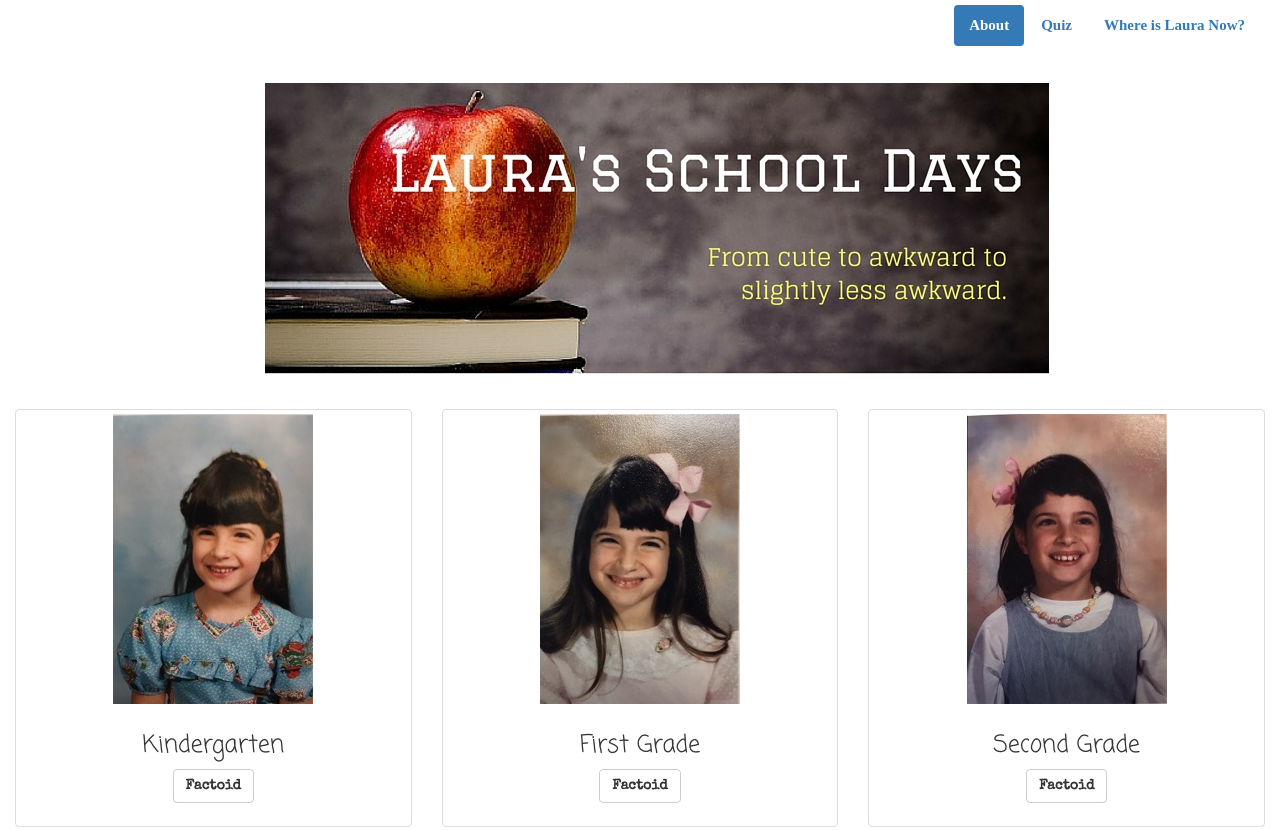
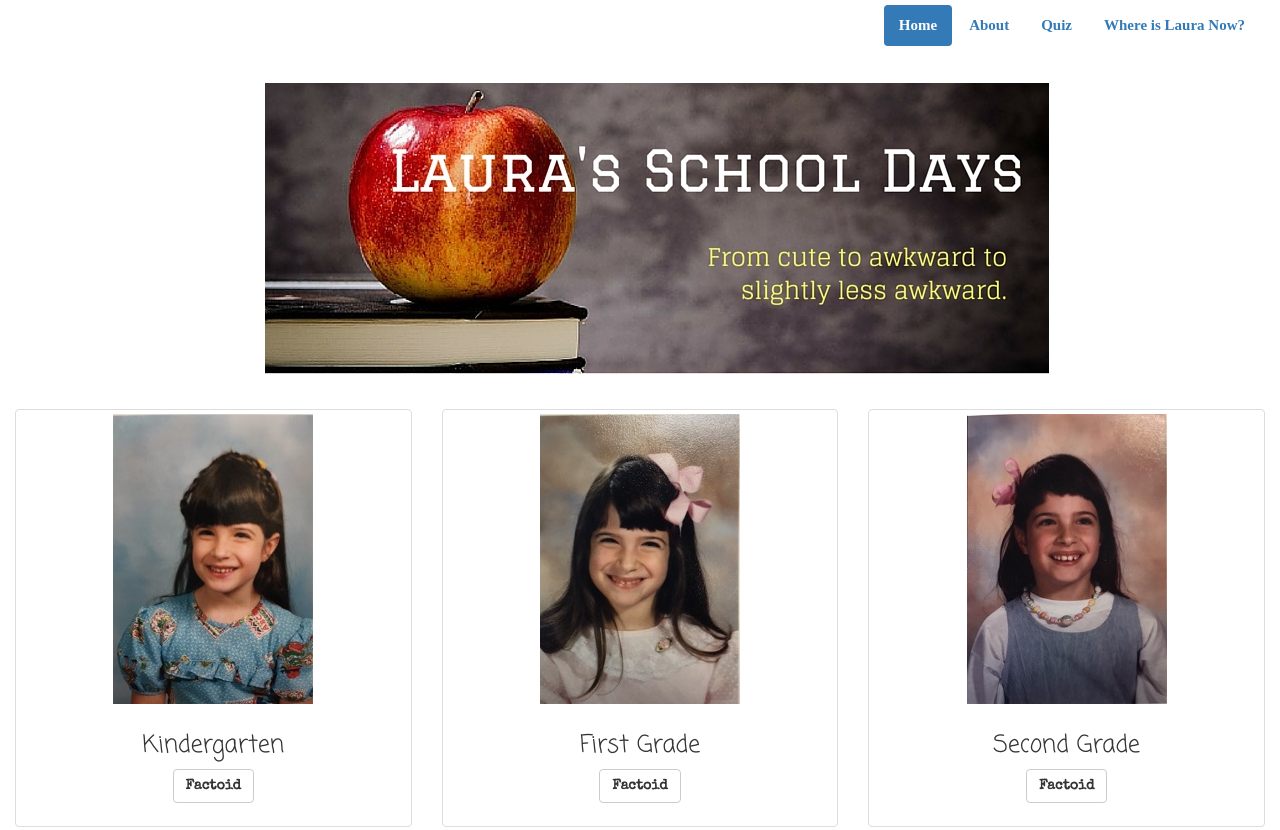
Before and after one commit to wearesober/wearesober.github.io, a plain HTML site: page index2.html in a window 1280 px wide. Shown: the top 830 px of the page. Drawn offline with nearby package versions, Linux system fonts and the light colour scheme; a web font is replaced by a local one.

Commit message:
Change :)

```diff
--- a/index2.html
+++ b/index2.html
@@ -23,7 +23,8 @@
 <div class="container-fluid">
 
 <ul class="nav nav-pills">
-  <li role="presentation" class="active"><a href="about2.html">About</a></li>
+  <li role="presentation" class="active"> <a href="index2.html">Home</a></li>
+  <li role="presentation"> <a href="about2.html">About</a></li>
    <li role="presentation"><a href="quiz.html">Quiz</a></li>
   <li role="presentation"><a href="where.html">Where is Laura Now?</a>
 </ul>
@@ -37,7 +38,7 @@
 <div class="row">
   <div class="col-sm-6 col-md-4">
     <div class="thumbnail">
-      <img src="images/kindergarten.jpg" alt="Kind">
+      <img src="images/Kindergarten.jpg" alt="Kind">
       <div class="caption">
         <h3>Kindergarten</h3>
         <p><a href="#"class="btn btn-default" data-trigger="hover"data-toggle="popover" data-placement="auto" data-content="I wanted to be a flight attendant!"role="button">Factoid</a></p>
```
